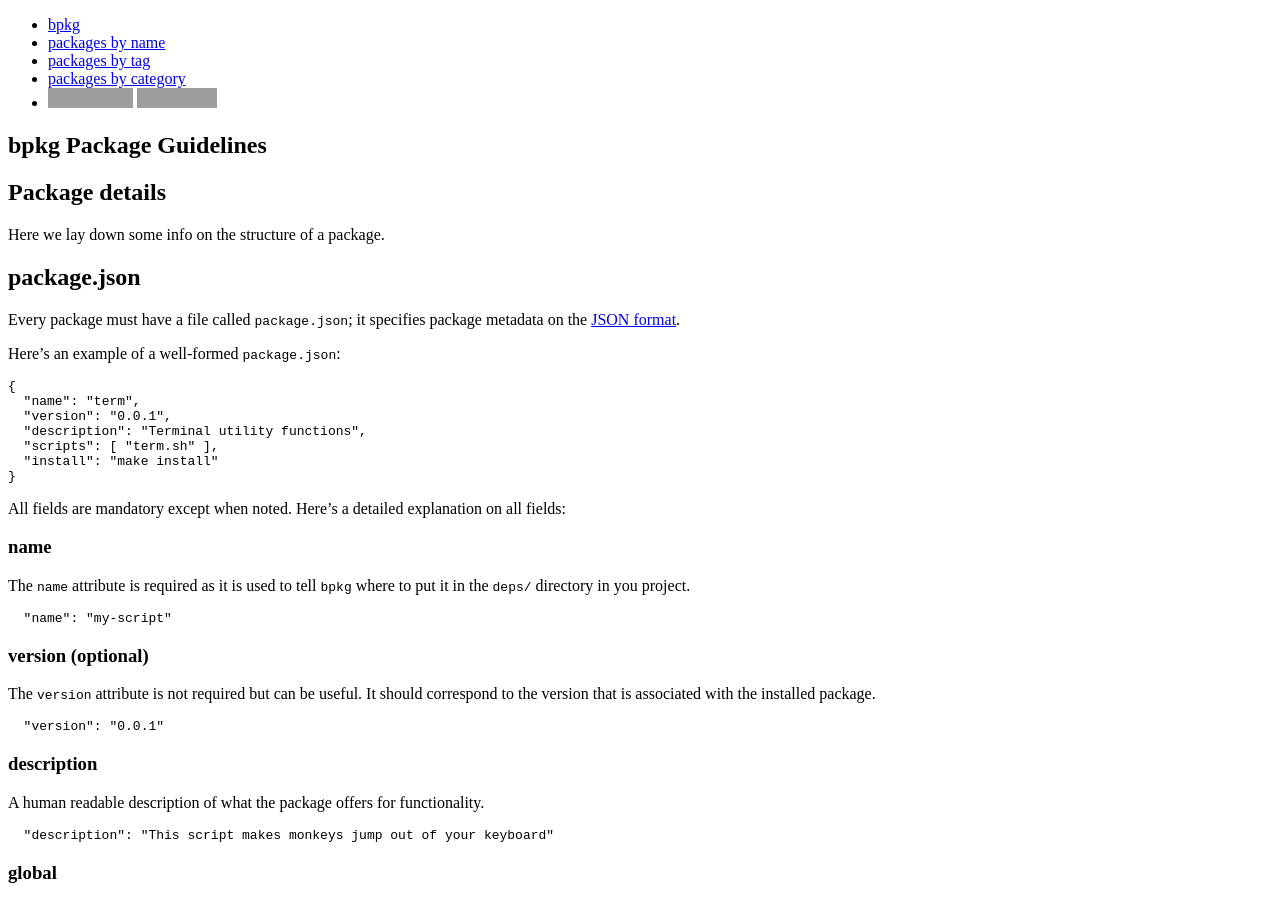
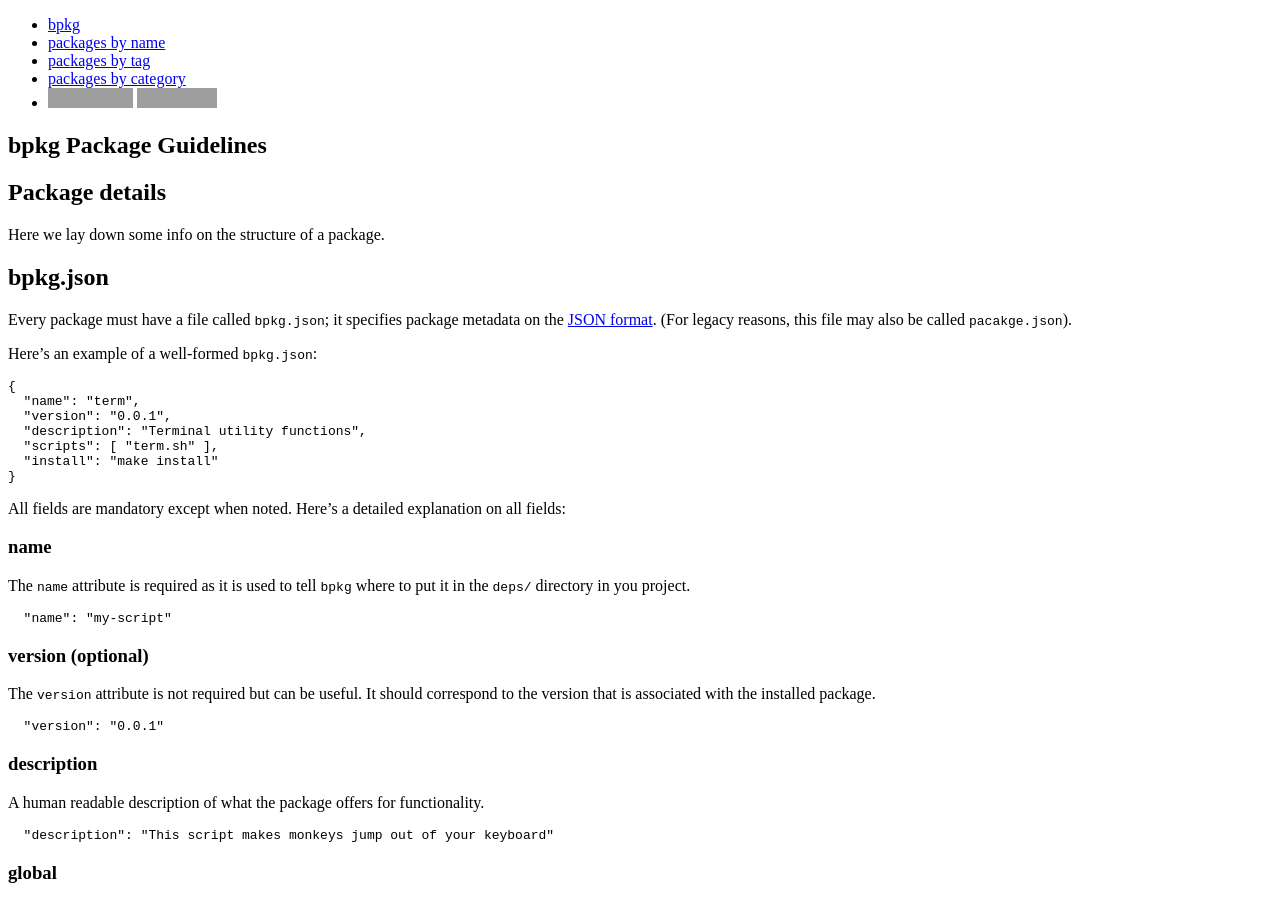
Before and after one commit to bpkg/bpkg.github.io, a Jekyll site: the page built from guidelines/index.md, in a window 1280 px wide and 900 px high. Built offline with Jekyll 4.4.1, drawn with Linux system fonts in a browser that asks for light colours; comment, search, counter and statistics services are not loaded; grey boxes are pictures that could not be loaded.

Commit message:
Change mention of package.json to bpkg.json (#49)

````diff
--- a/guidelines/index.md
+++ b/guidelines/index.md
@@ -9,11 +9,12 @@ group  : navigation
 
 Here we lay down some info on the structure of a package.
 
-## package.json
+## bpkg.json
 
-Every package must have a file called `package.json`; it specifies package metadata on the [JSON format][json].
+Every package must have a file called `bpkg.json`; it specifies package metadata on the [JSON format][json].
+(For legacy reasons, this file may also be called `pacakge.json`).
 
-Here's an example of a well-formed `package.json`:
+Here's an example of a well-formed `bpkg.json`:
 
 ```json
 {
````
